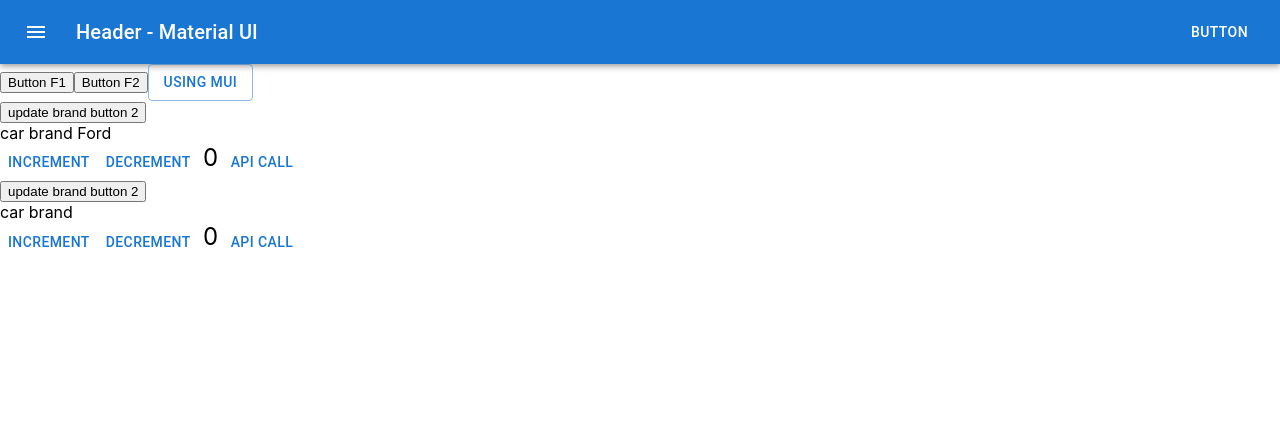
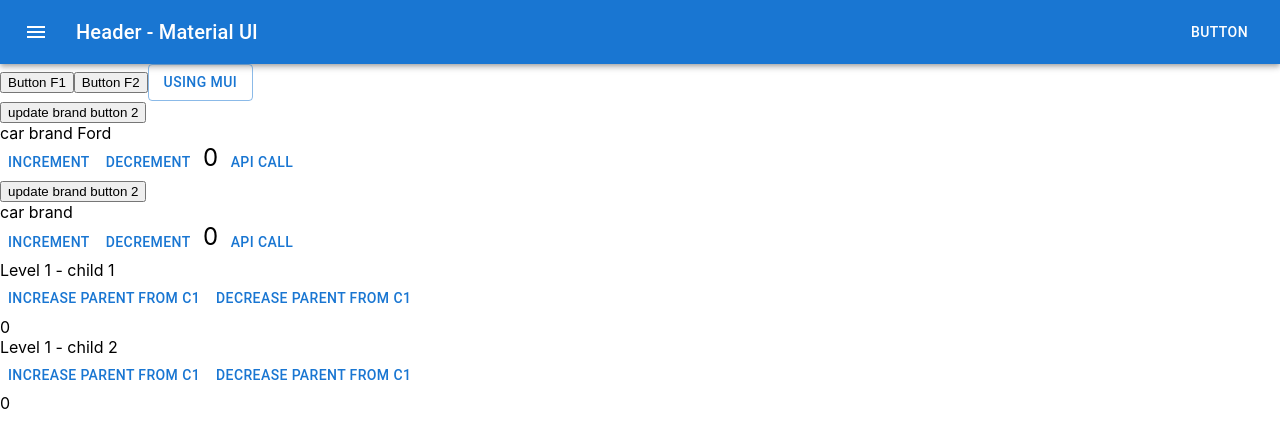
Before and after one commit to sampathchowdary/React, a React (Create React App) app in the folder react_learning/: page / in a window 1280 px wide. Shown: the top 448 px of the page. Built offline with nearby package versions, Linux system fonts and the light colour scheme.

Commit message:
example added using props

```diff
--- /dev/null
+++ b/react_learning/src/components/Level1Child1.js
@@ -0,0 +1,26 @@
+import { Button } from '@mui/material';
+import { Component } from 'react';
+
+// Class component using prop example
+class Level1Child1 extends Component {
+    // eslint-disable-next-line no-useless-constructor
+    constructor(props) {
+        super(props);
+
+      }
+
+    render() {
+         // destructuring the prop values
+        const { data, increase, decrease} = this.props;
+        return (
+            <div>
+             <div>Level 1 - child 1</div>
+            <Button onClick={increase}>increase parent from c1</Button>
+            <Button onClick={decrease}>decrease parent from c1</Button>
+            <div>{data}</div>
+            </div>
+        );
+    }
+}
+
+export default Level1Child1;
--- /dev/null
+++ b/react_learning/src/components/Level1Child2.js
@@ -0,0 +1,26 @@
+import { Button } from '@mui/material';
+import { Component } from 'react';
+
+// Class component using props example
+class Level1Child2 extends Component {
+    // eslint-disable-next-line no-useless-constructor
+    constructor(props) {
+        super(props);
+
+      }
+
+    render() {
+         // destructuring the prop values
+        const { data, increase, decrease} = this.props;
+        return (
+            <div>
+            <div>Level 1 - child 2</div>
+            <Button onClick={increase}>increase parent from c1</Button>
+            <Button onClick={decrease}>decrease parent from c1</Button>
+            <div>{data}</div>
+            </div>
+        );
+    }
+}
+
+export default Level1Child2;
--- a/react_learning/src/components/StatePlaygroundF.js
+++ b/react_learning/src/components/StatePlaygroundF.js
@@ -1,6 +1,8 @@
 import { Button, Icon } from '@mui/material';
 import { useState } from 'react';
 import { GetProducts } from './Network/NetworkUtil';
+import Level1Child1 from './Level1Child1';
+import Level1Child2 from './Level1Child2';
 
 // functional component - using state
 function StatePlaygroundCls() {
@@ -36,6 +38,9 @@ function StatePlaygroundCls() {
             <Icon>{Count} </Icon>
             <Button onClick={getApiInfo}>api call</Button>
             <div>{apiData.brand}</div>
+            {/* using child1 and child2 demonstrating props and respective updates in diff childs */}
+            <Level1Child1 data={Count} increase={addcount} decrease={reducecount} />
+            <Level1Child2 data={Count} increase={addcount} decrease={reducecount} />
             </div>
         );
 }
```
Also changed, not shown: react_learning/updates.txt, 1 other file (tests, documents, lock files or other folders).
